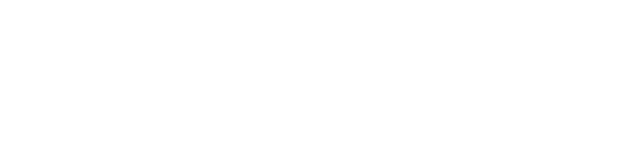
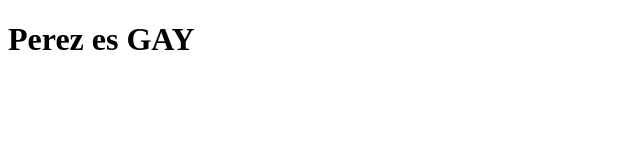
Before and after one commit to CristianGC006/PruebaPullRequestLocal, a plain HTML site: page index.html in a window 1280 px wide. Shown: the whole page, without its empty margins (0-640 px from the left). Drawn offline with Linux system fonts and the light colour scheme.

Commit message:
Se actualizo la pagina

```diff
--- a/index.html
+++ b/index.html
@@ -7,5 +7,7 @@
 </head>
 <body>
 
+    <div><h1>Perez es GAY</h1></div>
+
 </body>
 </html>
```
